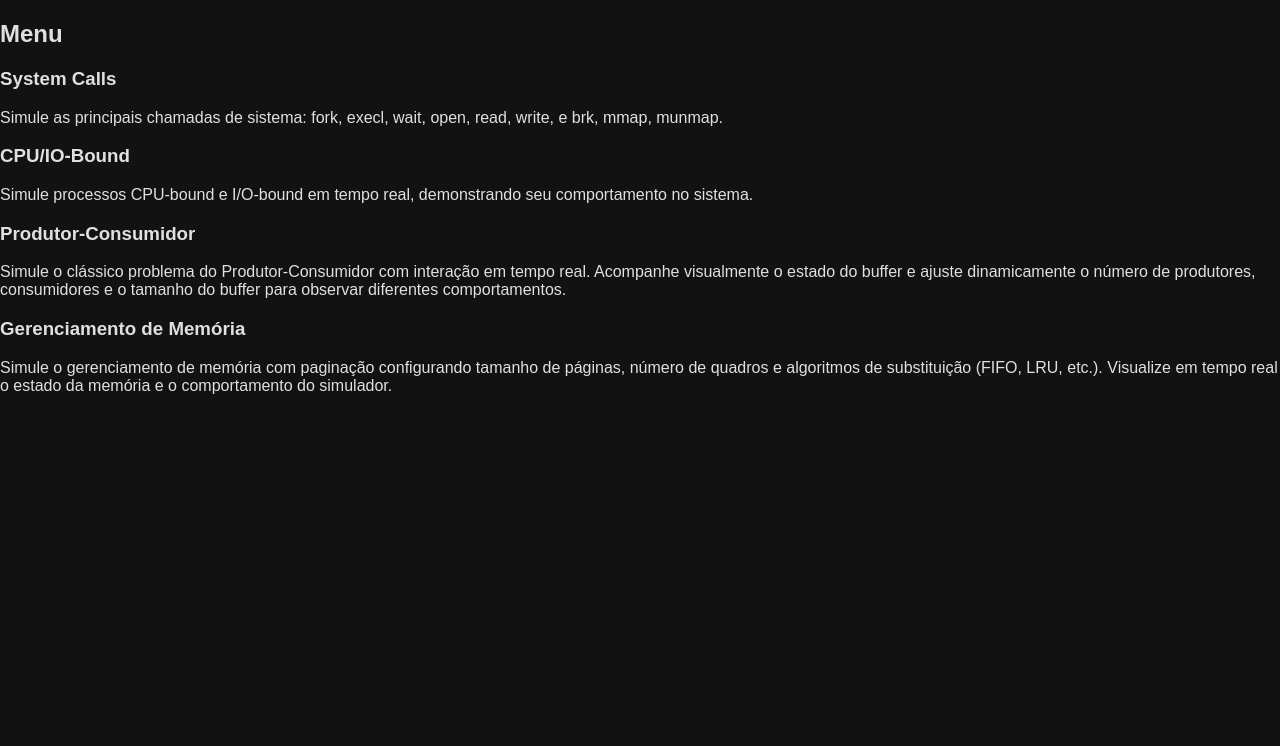
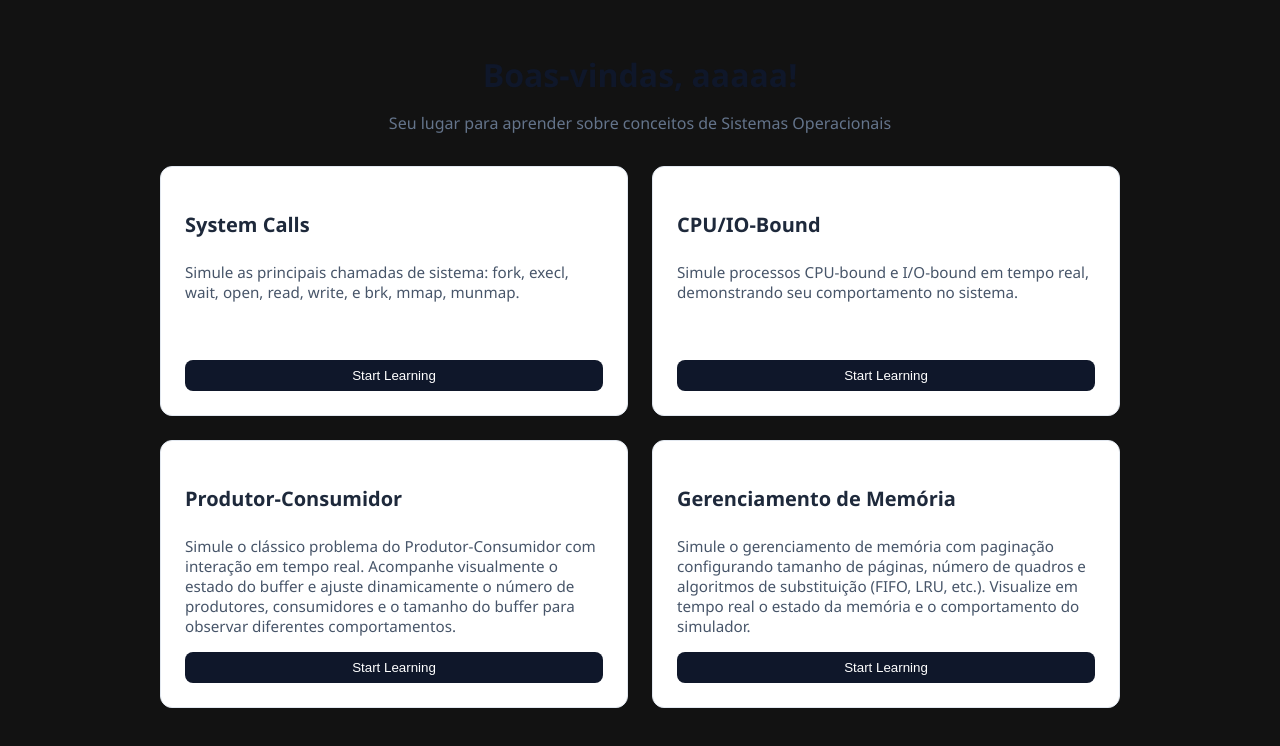
Before and after one commit to LHuss31/SOs_Project, a React (Vite) app: page / in a window 1280 px wide. Shown: the top 746 px of the page. Built offline with nearby package versions, Linux system fonts and the light colour scheme.

Commit message:
add dashboard css

```diff
--- /dev/null
+++ b/src/pages/Dashboard.css
@@ -0,0 +1,87 @@
+.menu-container {
+  max-width: 960px;
+  margin: 0 auto;
+  padding: 2rem 1rem;
+  font-family: 'Segoe UI', Tahoma, Geneva, Verdana, sans-serif;
+}
+
+/* Título */
+.welcome-title {
+  font-size: 2rem;
+  font-weight: bold;
+  color: #0f172a;
+  margin-bottom: 0.25rem;
+  text-align: center;
+}
+
+.welcome-subtitle {
+  font-size: 1rem;
+  color: #64748b;
+  margin-bottom: 2rem;
+  text-align: center;
+}
+
+/* Grid de cards */
+.card-grid {
+  display: grid;
+  grid-template-columns: 1fr;
+  gap: 1.5rem;
+}
+
+@media (min-width: 768px) {
+  .card-grid {
+    grid-template-columns: repeat(2, 1fr);
+  }
+}
+
+/* Estilo dos cards */
+.card {
+  background-color: #ffffff;
+  border: 1px solid #e2e8f0;
+  border-radius: 12px;
+  padding: 1.5rem;
+  transition: transform 0.2s ease, box-shadow 0.3s ease;
+  cursor: pointer;
+  display: flex;
+  flex-direction: column;
+  justify-content: space-between;
+  min-height: 200px;
+}
+
+.card:hover {
+  transform: translateY(-5px);
+  box-shadow: 0 10px 20px rgba(0, 0, 0, 0.05);
+}
+
+.card.selected {
+  border-color: #3b82f6;
+  background-color: #eff6ff;
+}
+
+.card-title {
+  font-size: 1.25rem;
+  font-weight: 600;
+  color: #1e293b;
+  margin-bottom: 0.5rem;
+}
+
+.card-description {
+  font-size: 0.95rem;
+  color: #475569;
+  margin-bottom: 1rem;
+  flex-grow: 1;
+}
+
+.card-button {
+  background-color: #0f172a;
+  color: #ffffff;
+  padding: 0.5rem 1rem;
+  border-radius: 8px;
+  border: none;
+  font-weight: 500;
+  transition: background-color 0.3s ease;
+}
+
+.card-button:hover {
+  background-color: #1e293b;
+}
--- a/src/pages/Dashboard.jsx
+++ b/src/pages/Dashboard.jsx
@@ -1,27 +1,46 @@
 import React, { useState } from "react";
+import './Dashboard.css';
 
-function Dashboard(){
-    const [selected, setSelected] = useState(null);
+function Dashboard() {
+  const [selected, setSelected] = useState(null);
 
-    const options = [
-        {title: "System Calls", description: "Simule as principais chamadas de sistema: fork, execl, wait, open, read, write, e brk, mmap, munmap."},
-        {title: "CPU/IO-Bound", description: "Simule processos CPU-bound e I/O-bound em tempo real, demonstrando seu comportamento no sistema."},
-        {title: "Produtor-Consumidor", description: "Simule o clássico problema do Produtor-Consumidor com interação em tempo real. Acompanhe visualmente o estado do buffer e ajuste dinamicamente o número de produtores, consumidores e o tamanho do buffer para observar diferentes comportamentos."},
-        {title: "Gerenciamento de Memória", description: "Simule o gerenciamento de memória com paginação configurando tamanho de páginas, número de quadros e algoritmos de substituição (FIFO, LRU, etc.). Visualize em tempo real o estado da memória e o comportamento do simulador."},
-    ];
+  const options = [
+    {
+      title: "System Calls",
+      description: "Simule as principais chamadas de sistema: fork, execl, wait, open, read, write, e brk, mmap, munmap."
+    },
+    {
+      title: "CPU/IO-Bound",
+      description: "Simule processos CPU-bound e I/O-bound em tempo real, demonstrando seu comportamento no sistema."
+    },
+    {
+      title: "Produtor-Consumidor",
+      description: "Simule o clássico problema do Produtor-Consumidor com interação em tempo real. Acompanhe visualmente o estado do buffer e ajuste dinamicamente o número de produtores, consumidores e o tamanho do buffer para observar diferentes comportamentos."
+    },
+    {
+      title: "Gerenciamento de Memória",
+      description: "Simule o gerenciamento de memória com paginação configurando tamanho de páginas, número de quadros e algoritmos de substituição (FIFO, LRU, etc.). Visualize em tempo real o estado da memória e o comportamento do simulador."
+    }
+  ];
 
-     return (
+  return (
     <div className="menu-container">
-      <h2 className="menu-title">Menu</h2>
-      <div className="card-container">
+      <h1 className="welcome-title">Boas-vindas, aaaaa!</h1>
+      <p className="welcome-subtitle">
+        Seu lugar para aprender sobre conceitos de Sistemas Operacionais
+      </p>
+
+      {/* Adicionado contêiner grid */}
+      <div className="card-grid">
         {options.map((option, index) => (
           <div
             key={index}
-            className={'card ${selected === option.title ? "selected" : ""}'}
+            className={`card ${selected === option.title ? "selected" : ""}`}
             onClick={() => setSelected(option.title)}
           >
             <h3 className="card-title">{option.title}</h3>
             <p className="card-description">{option.description}</p>
+            <button className="card-button">Start Learning</button>
           </div>
         ))}
       </div>
```
